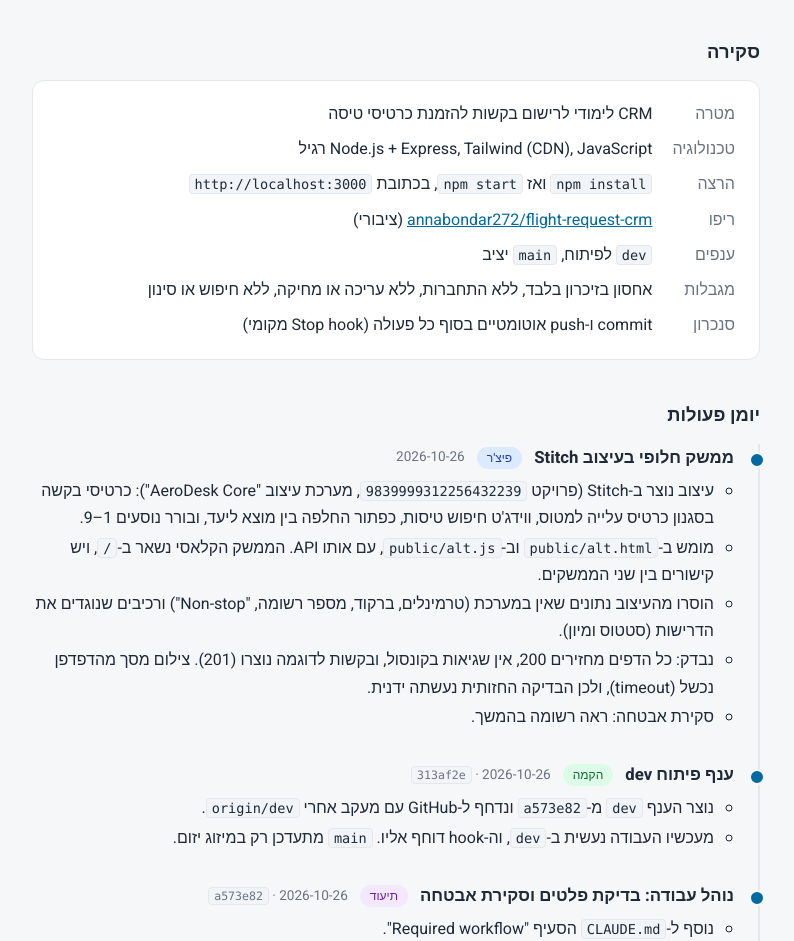
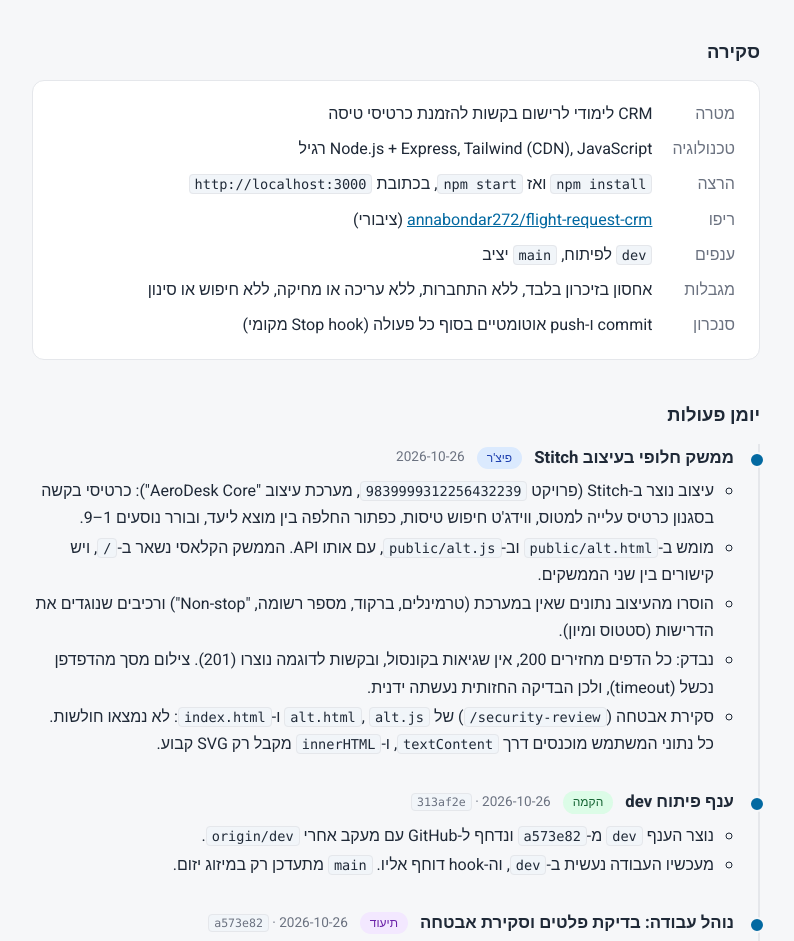
Before and after one commit to annabondar272/flight-request-crm, a website: page project-memory/index.html in a window 1280 px wide. Shown: the part 122-1063 px from the top of the page, without its empty margins (244-1038 px from the left). Drawn offline with Linux system fonts and the light colour scheme.

Commit message:
Auto-sync: 2026-10-26 12:40
Changed: project-memory/index.html

```diff
--- a/project-memory/index.html
+++ b/project-memory/index.html
@@ -130,7 +130,7 @@
         <li>מומש ב-<code>public/alt.html</code> וב-<code>public/alt.js</code>, עם אותו API. הממשק הקלאסי נשאר ב-<code>/</code>, ויש קישורים בין שני הממשקים.</li>
         <li>הוסרו מהעיצוב נתונים שאין במערכת (טרמינלים, ברקוד, מספר רשומה, "Non-stop") ורכיבים שנוגדים את הדרישות (סטטוס ומיון).</li>
         <li>נבדק: כל הדפים מחזירים 200, אין שגיאות בקונסול, ובקשות לדוגמה נוצרו (201). צילום מסך מהדפדפן נכשל (timeout), ולכן הבדיקה החזותית נעשתה ידנית.</li>
-        <li>סקירת אבטחה: ראה רשומה בהמשך.</li>
+        <li>סקירת אבטחה (<code>/security-review</code>) של <code>alt.html</code>, <code>alt.js</code> ו-<code>index.html</code>: לא נמצאו חולשות. כל נתוני המשתמש מוכנסים דרך <code>textContent</code>, ו-<code>innerHTML</code> מקבל רק SVG קבוע.</li>
       </ul>
     </li>
 
```
